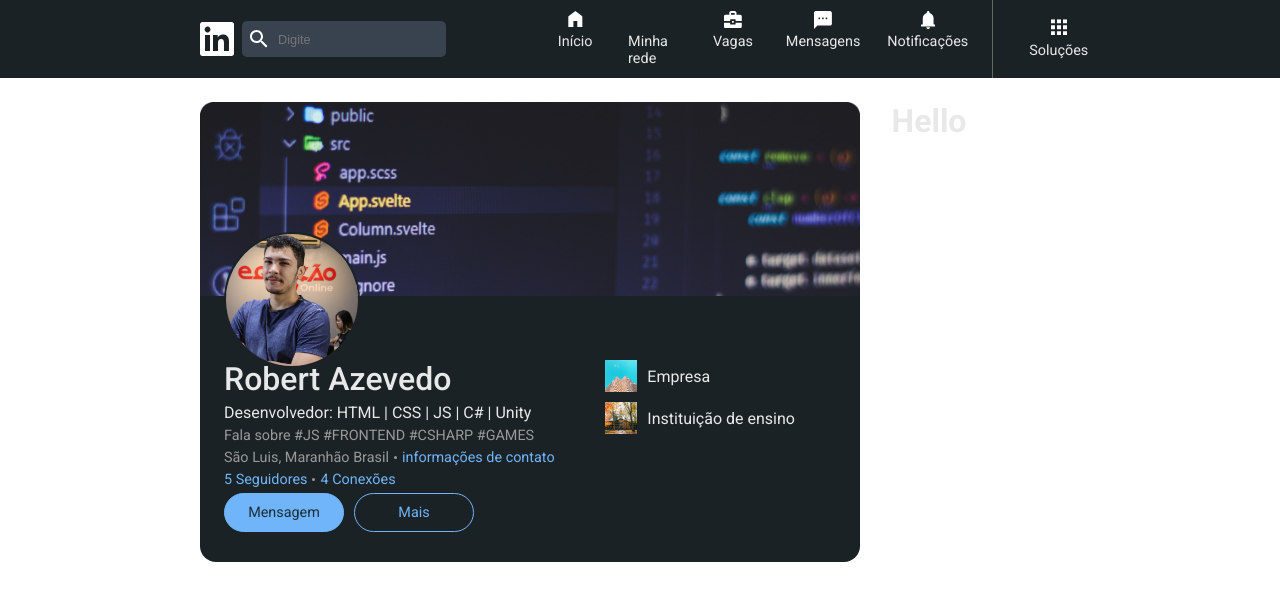
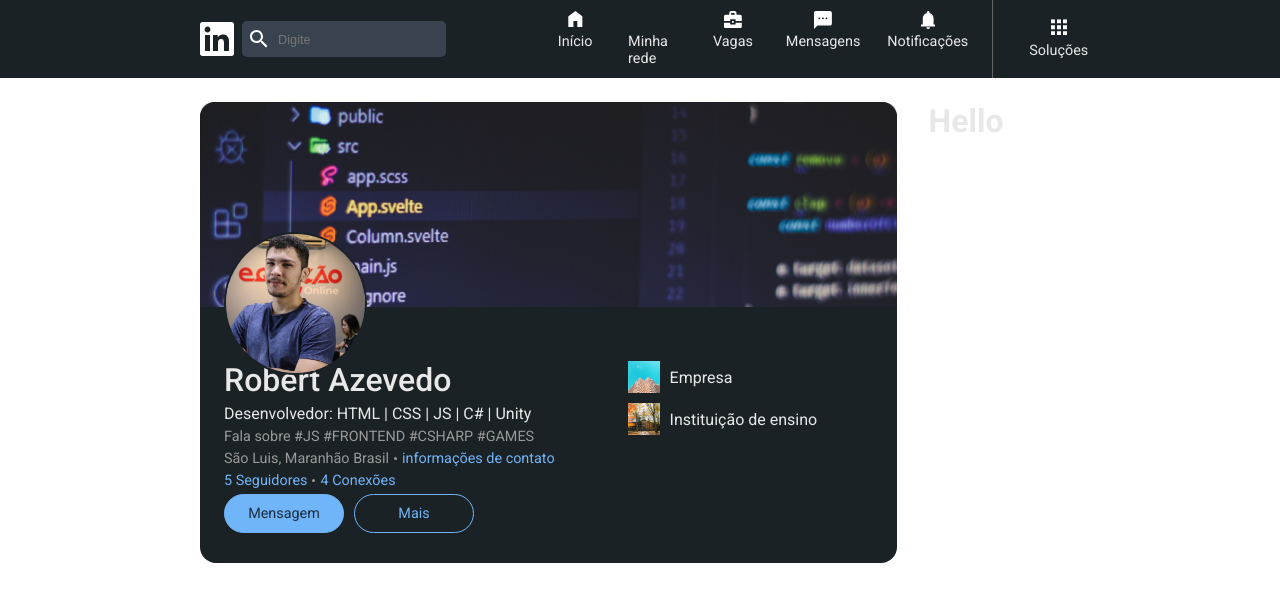
Before and after one commit to RobertyLive/Home-LinkedIn-7DaysOfCode, a plain HTML site: page index.html in a window 1280 px wide. Drawn offline with Linux system fonts and the light colour scheme.

Commit message:
adjust to adequad size

```diff
--- a/css/main.css
+++ b/css/main.css
@@ -1,9 +1,9 @@
 .grid-main{
     margin-top: 24px;
     display: grid;
-    grid-template-columns: 3.5fr 1fr;
+    grid-template-columns: 4.6fr 1fr;
     gap: 32px;
-    max-width: 1200px
+    max-width: 1135px
 }
 
 .capa-img{
@@ -47,7 +47,7 @@
 
 
 .infor{
-    margin: 60px 0px 30px 0px;
+    margin: 50px 0px 30px 0px;
     margin-left: 24px;
     display: grid;
     grid-template-columns: 1.5fr 1fr;
```
